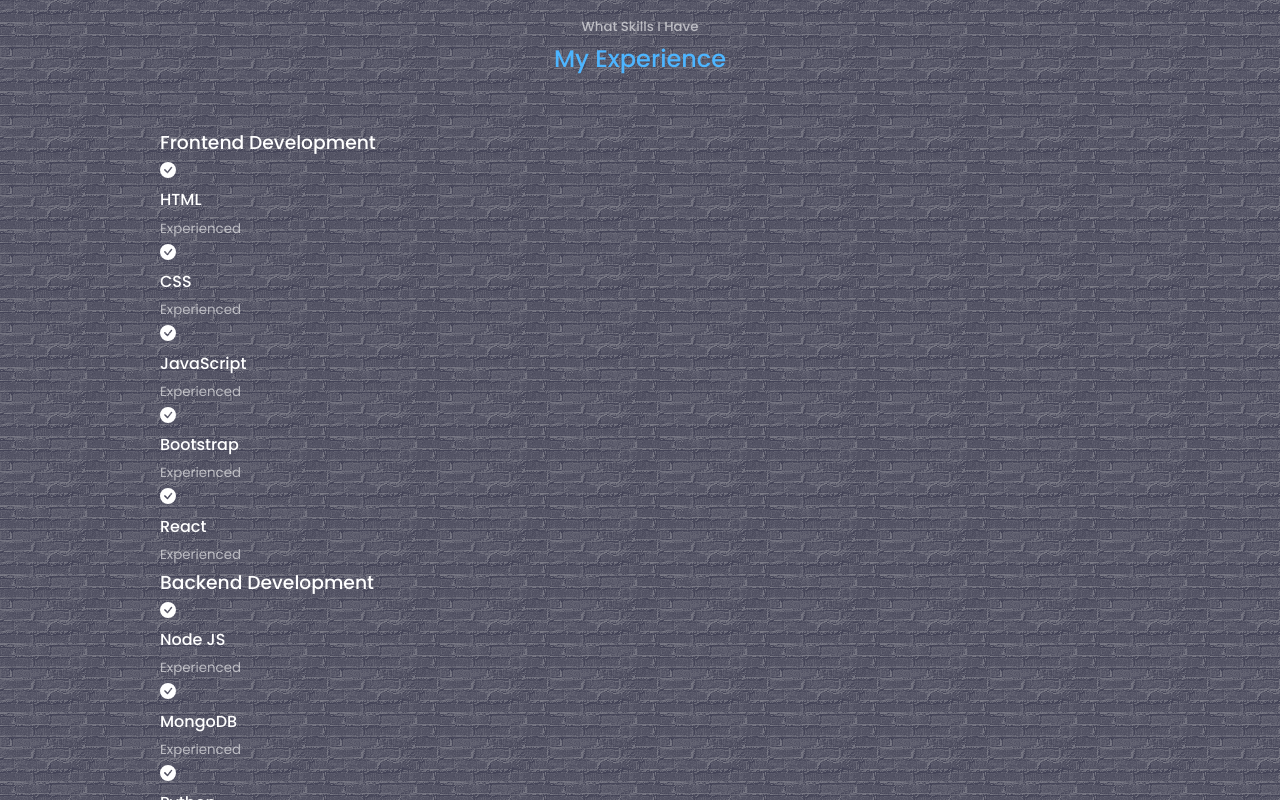
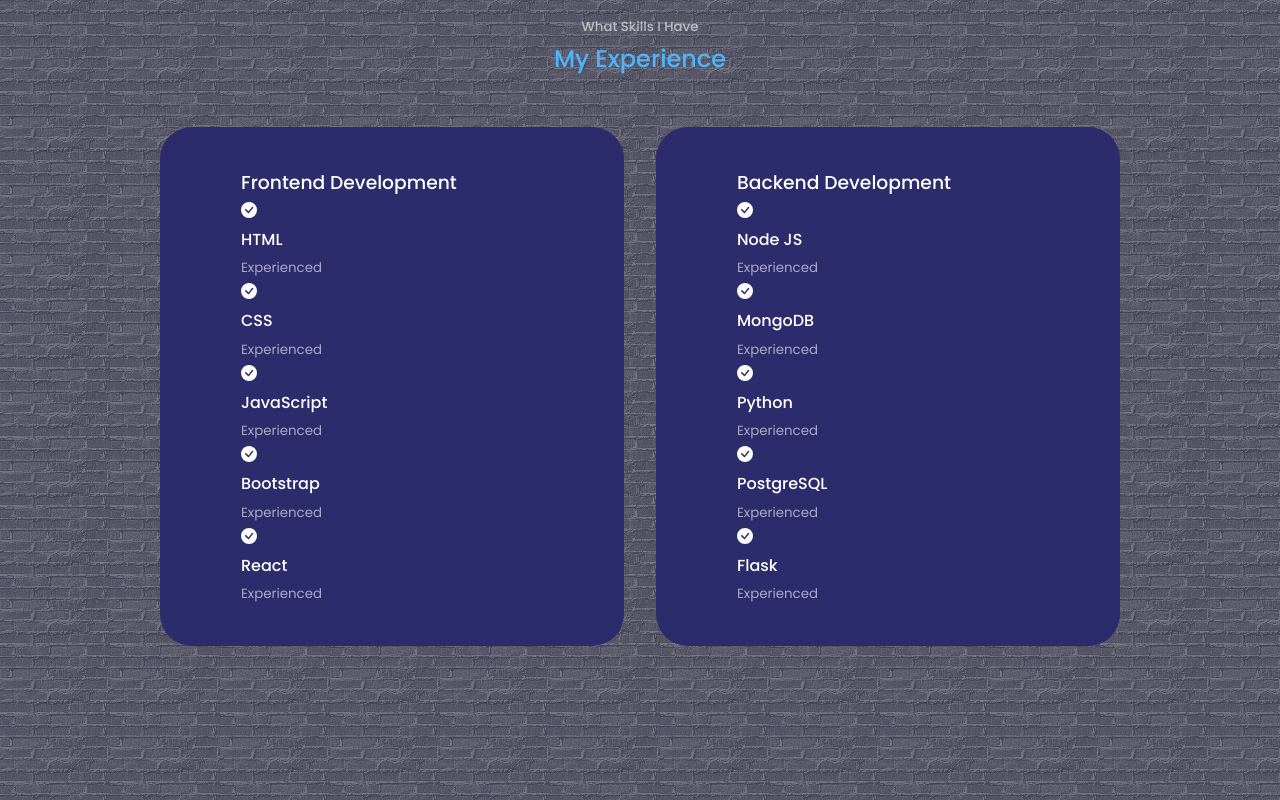
Before and after one commit to dinevtomislav/Portfolio, a React (Create React App) app in the folder react-portfolio-website/: page / in a window 1280 px wide. Shown: the part 1840-2640 px from the top of the page. Built offline with nearby package versions, Linux system fonts and the light colour scheme.

Commit message:
beginning of styling for experience

```diff
--- a/react-portfolio-website/src/components/experience/experience.css
+++ b/react-portfolio-website/src/components/experience/experience.css
@@ -0,0 +1,12 @@
+.experience__container {
+    display: grid;
+    grid-template-columns: 1fr 1fr;
+    gap: 2rem;
+}
+
+.experience__container > div {
+    background: var(--color-bg-variant);
+    padding: 2.4rem 5rem;
+    border-radius: 2rem;
+    border: 1px solid transparent;
+}
```
